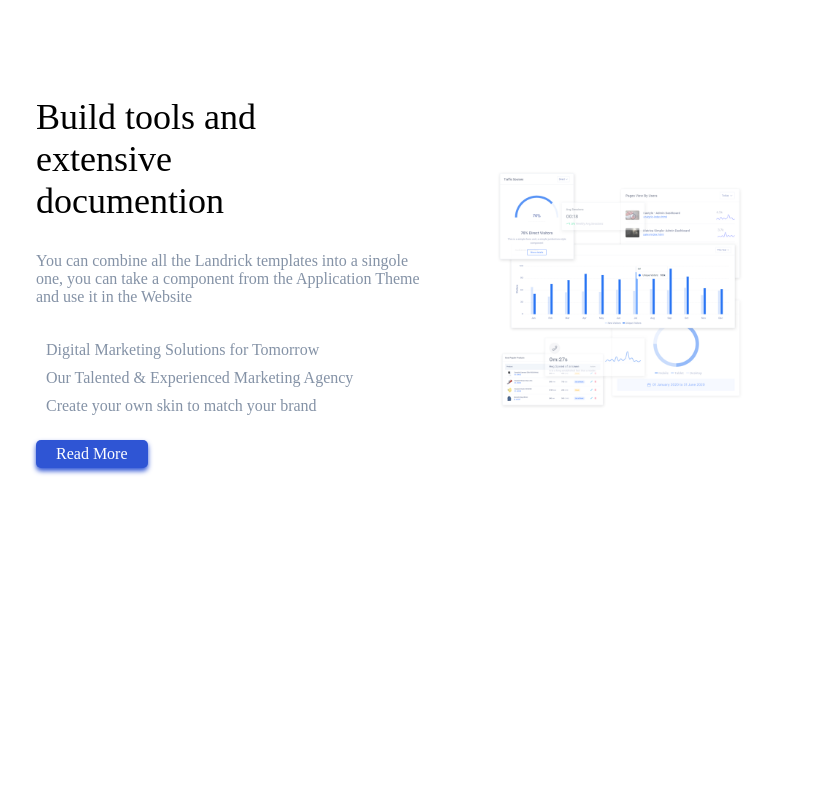
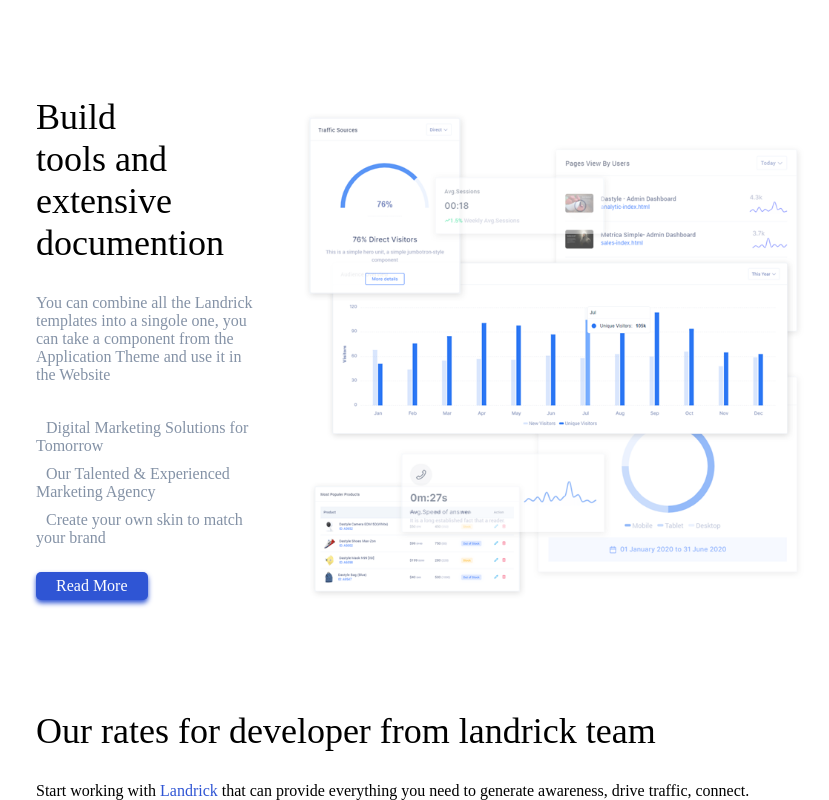
Before and after one commit to AlbertoCiuf/proj-html-vuejs, a Vue app: page / in a window 1280 px wide. Shown: the part 1811-2611 px from the top of the page, without its empty margins (220-1049 px from the left). Before the commit the page ends 2299 px from the top, so only its background shows below. Built offline with nearby package versions, Linux system fonts and the light colour scheme; a small style sheet from the web is missing; the HTML template or start-up script is replaced by a standard one.

Commit message:
alpha mid-sections rates // section build tools done

```diff
--- a/src/components/Main.vue
+++ b/src/components/Main.vue
@@ -64,6 +64,10 @@
           <img src="../assets/img/1.png" alt="">
         </div>
       </section>
+      <div class="rates">
+        <h2>Our rates for developer from landrick team</h2>
+        <p>Start working with <span class="blue">Landrick</span> that can provide everything you need to generate awareness, drive traffic, connect.</p>
+      </div>
       <!-- sect plans -->
       <!-- sect newsletter -->
 
@@ -219,11 +223,14 @@ export default {
         }
       }
       .bt-right-image {
-        width: 40%;
+        // width: 40%;
         img {
-          width: 80%;
+          width: 500px;
         }
       }
     }
+    .rates {
+      padding-top: 60px;
+    }
   }
 </style>
```
